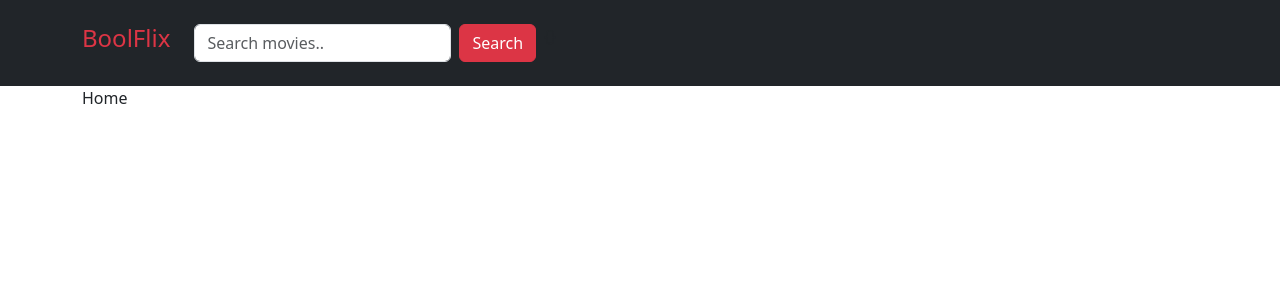
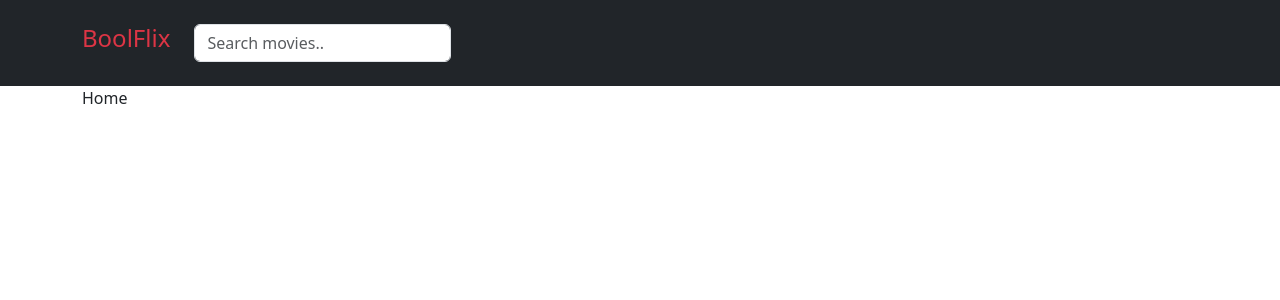
Before and after one commit to federicoacker/react-boolflix, a React (Vite) app: page / in a window 1280 px wide. Shown: the top 300 px of the page. Built offline with nearby package versions, Linux system fonts and the light colour scheme; no server answers.

Commit message:
Verificato il funzionamento del custom hook per il debounce, adesso passo a centralizzare i dati in un context

```diff
--- a/src/components/Header/SearchBar.jsx
+++ b/src/components/Header/SearchBar.jsx
@@ -1,25 +1,20 @@
 import { useState } from "react";
 import useSearch from "../../hooks/useSearch.js";
+import useDebounce from "../../hooks/useDebounce.js";
 
 function SearchBar() {
     const [queryValue, setQueryValue] = useState("");
-    const [submittedQueryValue, setSubmittedQueryValue] = useState("");
-    const {data, loadingError, isLoaded} = useSearch(submittedQueryValue);
+    const debouncedValue = useDebounce(queryValue, 500);
+    const {data, loadingError, isLoaded} = useSearch(debouncedValue);
 
     const changeHandler = (event) => {
         setQueryValue(event.target.value);
     }
 
-    const submitHandler = (event) => {
-        event.preventDefault();
-        setSubmittedQueryValue(queryValue);
-        setQueryValue("");
-    }
+
     return (
-        <form className="d-flex gap-2" onSubmit={submitHandler}>
+        <form className="d-flex gap-2">
             <input className="form-control" type="text" name="query" value={queryValue} onChange={changeHandler} placeholder="Search movies.." />
-            <button className="btn btn-danger">Search</button>
-            {JSON.stringify(data)}
         </form>
     )
 }
```
